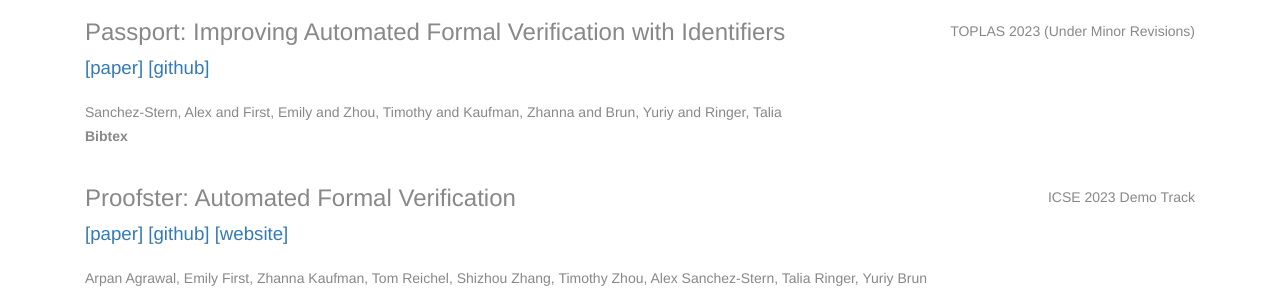
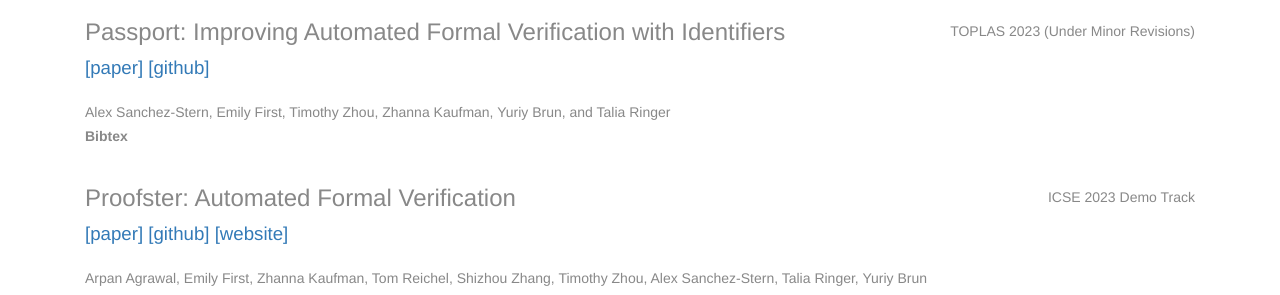
Before and after one commit to HazardousPeach/hazardouspeach.github.io, a Jekyll site: the page built from index.md, in a window 1280 px wide and 900 px high. Shown: the part 419-714 px from the top of the window. Built offline with Jekyll 4.4.1, drawn with Linux system fonts in a browser that asks for light colours; nearby versions of some CDN libraries.

Commit message:
Fix author formats on Passport

```diff
--- a/_data/publications.yml
+++ b/_data/publications.yml
@@ -1,11 +1,11 @@
 - title: "Passport: Improving Automated Formal Verification with Identifiers"
   conference: "TOPLAS 2023 (Under Minor Revisions)"
-  authors: Sanchez-Stern, Alex and First, Emily and Zhou, Timothy and Kaufman, Zhanna and Brun, Yuriy and Ringer, Talia
+  authors: Alex Sanchez-Stern, Emily First, Timothy Zhou, Zhanna Kaufman, Yuriy Brun, and Talia Ringer
   github: "https://github.com/LASER-UMASS/Passport"
   paper: "https://arxiv.org/abs/2204.10370"
   bibtex: |-
     @inproceedings{sanchezstern:2023:passport,
-      author    = {Alex Sanchez-Stern, Emily First, Timothy Zhou, Zhanna Kaufman, Yuriy Brun, and Talia Ringer},
+      author    = {Sanchez-Stern, Alex and First, Emily and Zhou, Timothy and Kaufman, Zhanna and Brun, Yuriy and Ringer, Talia},
       title     = {Passport: Improving Automated Formal Verification with Identifiers},
       booktitle = {Transactions On Programming Languages And Systems},
       month     = {December},
```
